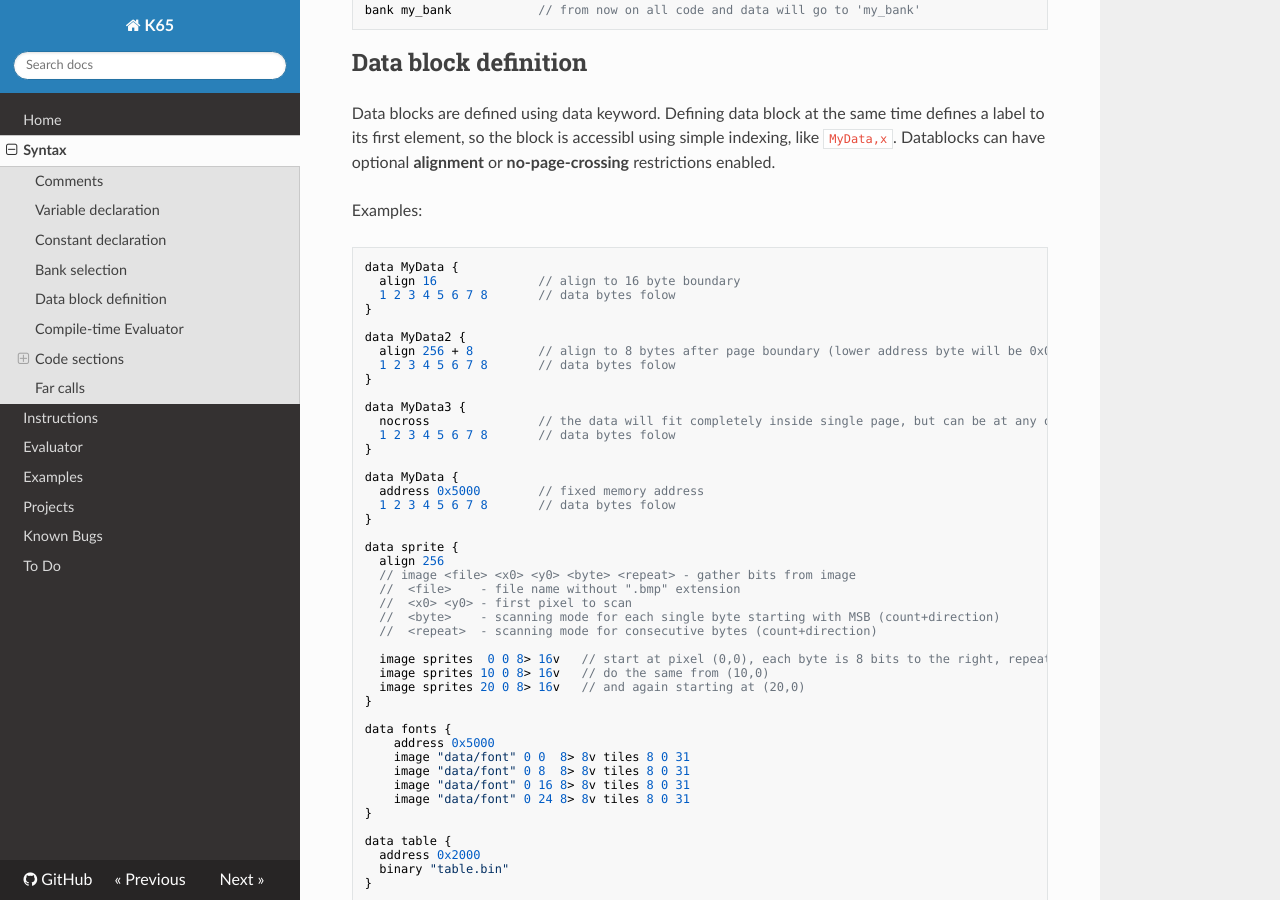
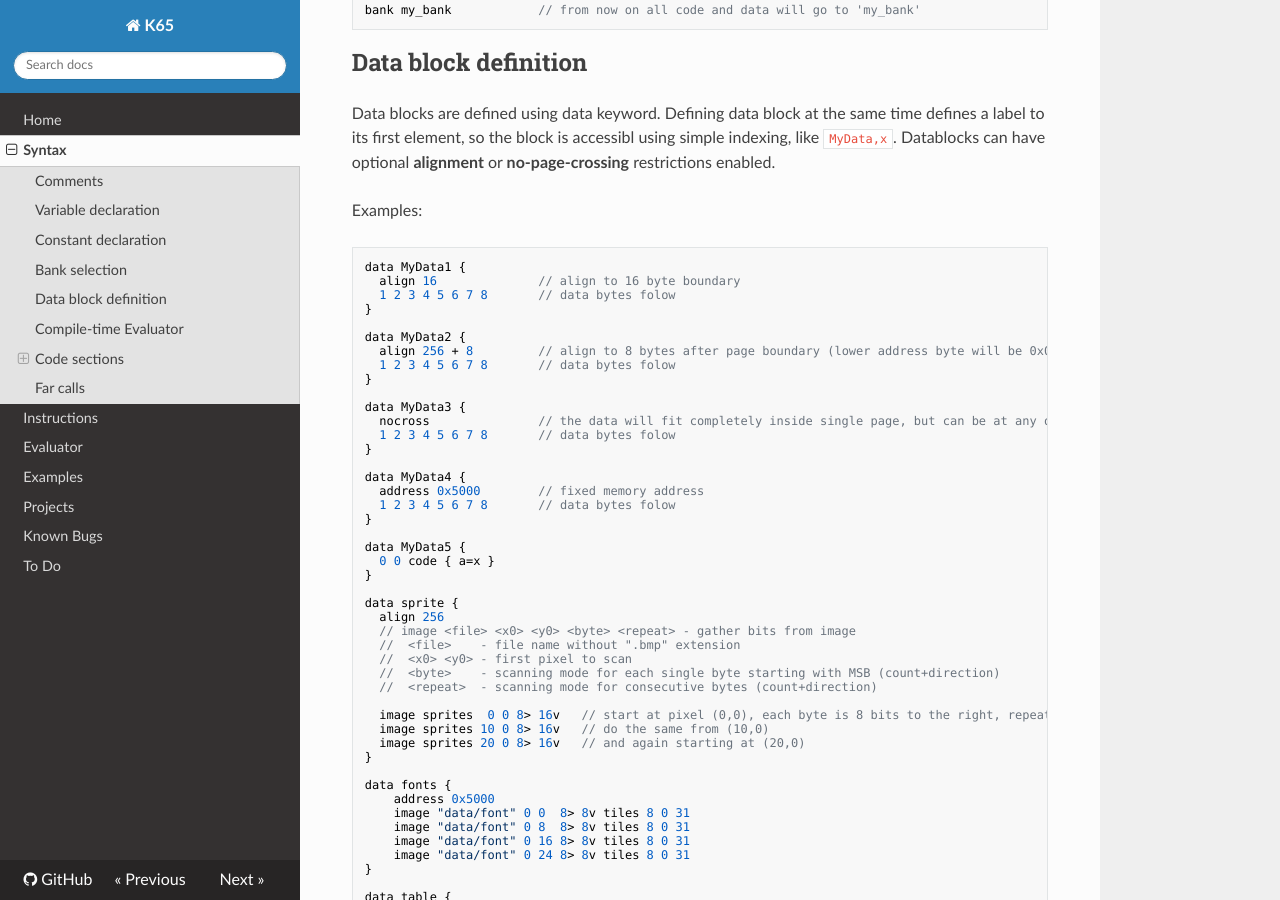
Before and after one commit to zbyti/k65-mkdocs, an MkDocs documentation site: the page built from docs/syntax.md, in a window 1280 px wide and 900 px high, scrolled down 1026 px. Built offline with MkDocs 1.6.1, drawn with Linux system fonts in a browser that asks for light colours; nearby versions of some CDN libraries.

Commit message:
update data syntax

````diff
--- a/docs/syntax.md
+++ b/docs/syntax.md
@@ -54,7 +54,7 @@ Data blocks are defined using data keyword. Defining data block at the same time
 Examples:
 
 ```c
-data MyData {
+data MyData1 {
   align 16              // align to 16 byte boundary
   1 2 3 4 5 6 7 8       // data bytes folow
 }
@@ -69,9 +69,13 @@ data MyData3 {
   1 2 3 4 5 6 7 8       // data bytes folow
 }
 
-data MyData {
+data MyData4 {
   address 0x5000        // fixed memory address
   1 2 3 4 5 6 7 8       // data bytes folow
+}
+
+data MyData5 {
+  0 0 code { a=x }
 }
 
 data sprite {
````
